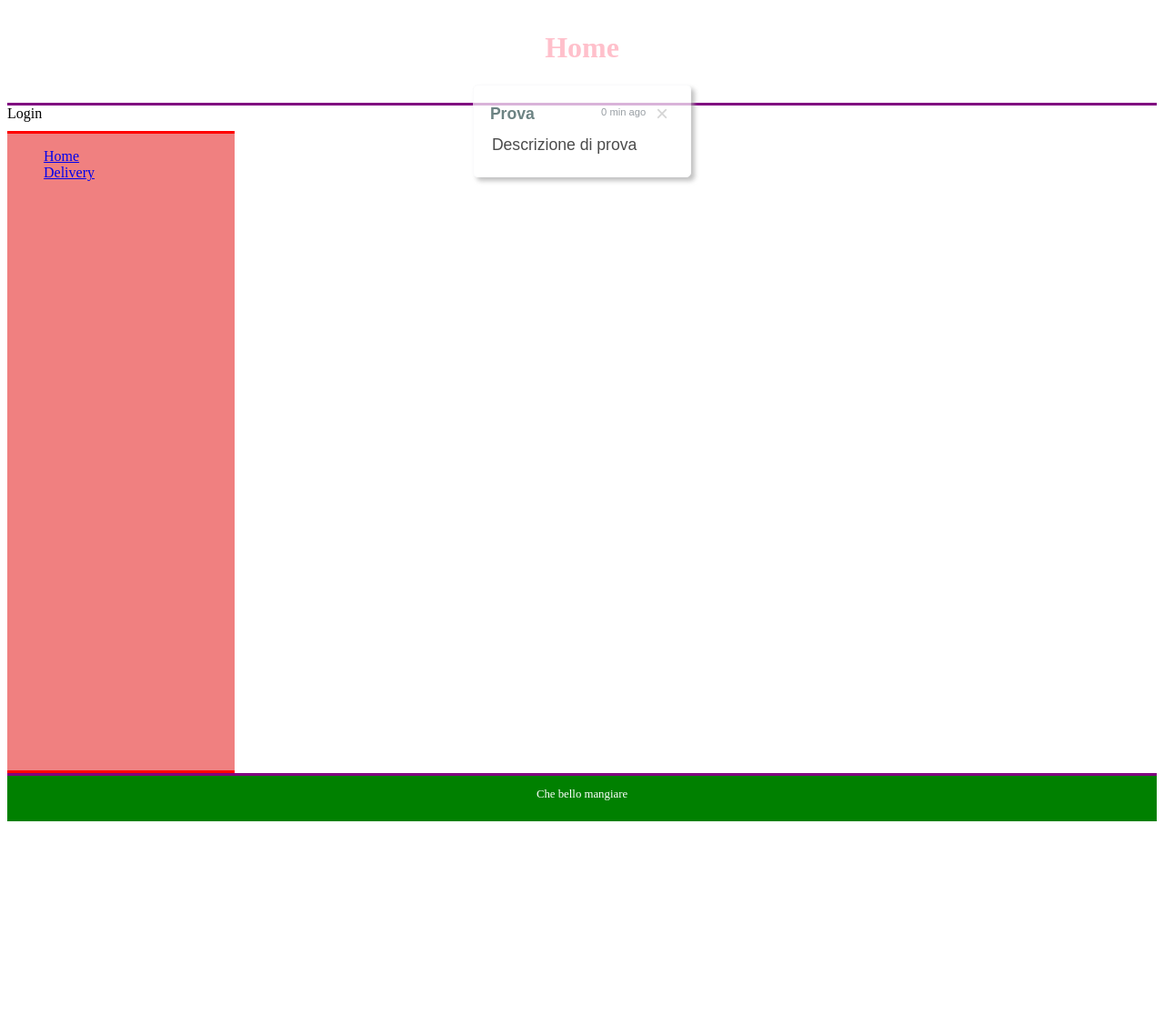
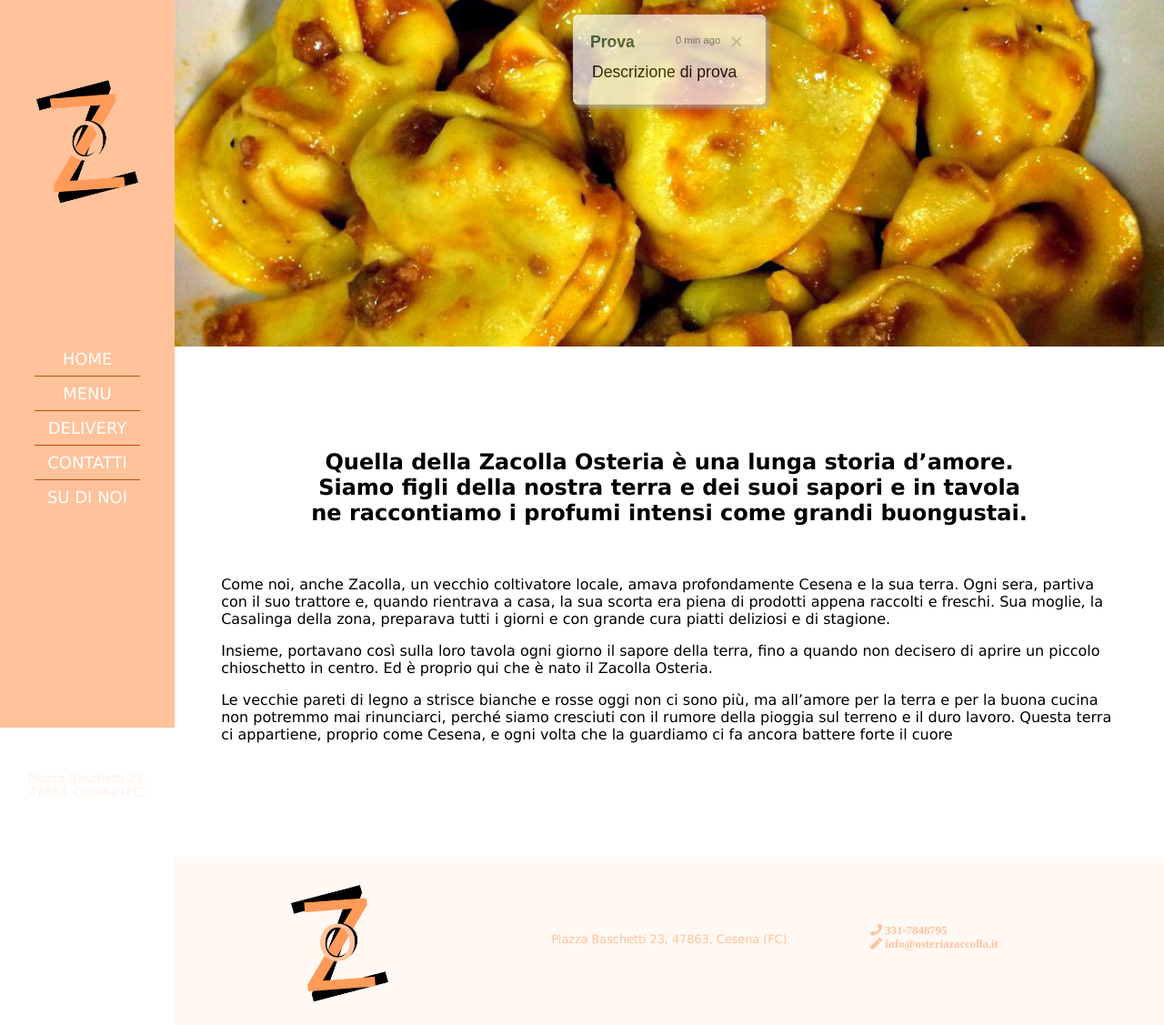
Before and after one commit to MatteP99/Progetto_Tecnologie_Web, a PHP site: page / in a window 1280 px wide. Shown: the whole page at 91% size. Before the commit the page ends 903 px from the top, so only its background shows below. Run offline with PHP 8.4, Linux system fonts and the light colour scheme; data that the repository does not hold is empty; some libraries are stand-ins or nearby versions.

Commit message:
Home almost done
- Added an image slideshow
- Design almost done

```diff
--- a/css/style.css
+++ b/css/style.css
@@ -2,14 +2,20 @@ ul {
     list-style-type: none;
 }
 
-header{
-    width: 100%;
-    height: 100px;
-    margin-top: 3px;
-    padding-top: 2px;
-    border-bottom: 3px purple solid;
-    color: pink;
-    text-align: center;
+a {
+    color: white;
+    text-decoration: none;
+}
+
+a:hover {
+    color: black;
+}
+
+.notifications {
+    margin-top: 1rem;
+    position: fixed;
+    width: 85%;
+    z-index: 999;
 }
 
 .toast-container {
@@ -17,8 +23,6 @@ header{
     font-family: sans-serif;
     margin-bottom: 0.8rem;
     display: none;
-    position: relative;
-    z-index: 999;
     font-size: 1.3rem;
 }
 
@@ -83,44 +87,128 @@ header{
     padding: 2px;
 }
 
-nav {
-    float:left;
-    width:250px;
-    height: 700px;
-    border-top-style: solid;
-    border-bottom-style: solid;
-    border-color: red;
-    margin-top: 10px;
-    margin-right: 20px;
-    text-align: left;
-    background-color: lightcoral;
+
+body > header {
+    text-align: center;
+    margin-left: 15%;
+}
+
+body > header > img {
+    width: 100%;
 }
 
 body {
-    display:flex;
-    min-height:100vh;
-    flex-direction:column;
+    margin: 0;
+    width: 100%;
+    height: 100%;
+    font-family: 'Lucida Sans', 'Lucida Sans Regular', 'Lucida Grande', 'Lucida Sans Unicode', Geneva, Verdana, sans-serif;
 }
-.main-content{flex:1;}
 
+nav {
+    font-size: large;
+    position: fixed;
+    float: left;
+    width: 15%;
+    height: 100%;
+    text-align: center;
+    background-color: #FFC29A;
+}
+
+nav ul {
+    padding-left: 0;
+}
+
+nav p {
+    color: #FFF0E6;
+    font-size: small;
+    margin: 0 10%;
+}
+
+.nav_links ul {
+    margin: 15rem 0;
+}
+
+.nav_links li {
+    padding: 0.5rem;
+    border-bottom: 1px solid #C54E00;
+    margin: 0 20%;
+}
+
+.nav_links li:last-child {
+    border-bottom: 0;
+}
+
+.nav_links > a {
+    display: block;
+    margin: 5.5rem 1rem;
+}
+
+.nav_links div {
+    margin: auto;
+    width: 7rem;
+    height: 3rem;
+}
+
+.nav_links img {
+    width: 100%;
+}
+
+.nav_contacts li {
+    display: inline-block;
+}
+
+.nav_contacts a {
+    font-size: 1.5rem;
+}
+
+main {
+    margin-left: 15%;
+    padding: 7% 4%;
+}
 
 footer {
-    background-color: green;
-    width: 100%;
-    height: 40px;
-    border-top: 3px purple solid;
-    color: white;
+    padding: 1% 0;
+    margin-left: 15%;
+    background-color: #FFF8F3;
+    width: 85%;
+    height: 10rem;
+    color: #FFC29A;
     font-size: 80%;
-    text-align: center;
-    padding-bottom: 10px;
+    display: flex;
 }
 
-body {
-    display:flex;min-height:100vh;flex-direction:column;
+footer a {
+    color: #FFC29A;
 }
 
-.main-content {
-    flex:1;
+footer a:hover {
+    color: #9B3D00;
+}
+
+footer > div {
+    width: 33.33%;
+}
+
+footer > div:first-child {
+    text-align: center;
+}
+
+footer > div:last-child {
+    padding-top: 3rem;
+}
+
+footer > div:last-child > ul {
+    padding-left: 33;
+}
+
+footer > div > img {
+    margin: 5% 0;
+    height:  80%;
+}
+
+#footer_address {
+    padding-top: 3.6rem;
+    text-align: center;
 }
 
 @media screen and (min-width:768px) {
--- a/js/script.js
+++ b/js/script.js
@@ -1,4 +1,7 @@
 $(document).ready(function () {
+    let i = 1;
+    let src = ["upload/slideshow/img1.jpg","upload/slideshow/img2.jpg","upload/slideshow/img3.jpg"];
+    let img = $("body > header > img:first");
     setCookie("cart", '{"cart_ids":{}}', 1);
     /* $.getJSON("dummy_page.php", function(data) {
         let formattedData = formatData(data);
@@ -6,6 +9,13 @@ $(document).ready(function () {
     }); */
     sendNotification("Prova", "Descrizione di prova");
     setInterval(update_time, 1000 * 60);
+    setInterval(() => {
+        img.fadeOut("slow", () => {
+            img.attr("src", src[i]);
+            img.fadeIn("slow");
+        });
+        i = i < 2 ? i + 1 : 0;
+    }, 8000);
     /*
         addItemToCart sarà la classe da dare ai bottoni che
         aggiungeranno gli articoli al carrello.
@@ -63,7 +73,7 @@ function setCookie(cname, cvalue, exdays) {
 }
 
 function sendNotification(title, description) {
-  $("body > header").append(`
+  $("body > header .notifications").append(`
   <div class="toast-container">
     <p>${Date.now()}</p>
     <div class="toast">
--- a/template/home.php
+++ b/template/home.php
@@ -1,31 +1,96 @@
+<!DOCTYPE html>
 <html lang="it">
     <head>
         <link href="css/style.css" rel="stylesheet" type="text/css"/>
+        <link rel="stylesheet" href=
+            "https://cdnjs.cloudflare.com/ajax/libs/font-awesome/5.9.0/css/all.css" />
         <script
             src="https://code.jquery.com/jquery-3.6.0.js"
             integrity="sha256-H+K7U5CnXl1h5ywQfKtSj8PCmoN9aaq30gDh27Xc0jk="
             crossorigin="anonymous"></script>
         <script src="js/script.js"></script>
-      <title>Sito</title>
+        <title>ZACCOLLA OSTERIA - Home</title>
         <meta charset="utf-8" />
         <meta name="viewport" content="width=device-width, initial-scale=1.0"/>
     </head>
-
     <body>
-    <header><h1>Home</h1></header>
-
-    <a>Login</a>
-
         <nav>
+            <div class="nav_links">
+                <a href="./template/home.php">
+                    <div>
+                        <img src="./upload/logo.png" alt="logo" />
+                    </div>
+                </a>
                 <ul>
-        <li><a href="template/home.php">Home</a></li>
-        <li><a href="template/delivery.php">Delivery</a></li>
+                    <li><a href="./template/home.php">HOME</a></li>
+                    <li><a href="./template/menu.php">MENU</a></li>
+                    <li><a href="./template/delivery.php">DELIVERY</a></li>
+                    <li><a href="./template/contacts.php">CONTATTI</a></li>
+                    <li><a href="./template/aboutus.php">SU DI NOI</a></li>
                 </ul>
+            </div>
+            <div class="nav_contacts">
+                <ul>
+                    <li><a class="fab fa-facebook"></a></li>
+                    <li><a class="fab fa-instagram"></a></li>
+                    <li><a class="fab fa-twitter"></a></li>
+                </ul>
+                <p>Piazza Baschetti 23, 47863, Cesena (FC)</p>
+            </div>
         </nav>
-
+        <header>
+            <section class="notifications"></section>
+            <img src="upload/slideshow/img1.jpg" alt=""/>
+        </header>
+        <main>
+            <article>
+                <div class="introductive_title_home">
+                    <header>
+                        <h2 style="text-align: center">
+                            Quella della Zacolla Osteria è una lunga storia d’amore.
+                            <br/>
+                            Siamo figli della nostra terra e dei suoi sapori e in tavola
+                            <br/>
+                            ne raccontiamo i profumi intensi come grandi buongustai.
+                        </h2>
+                    </header>
+                </div>
+                <div class="text_main_home">
                     <section>
-
-    <footer><p>Che bello mangiare</p></footer>
-
+                        <div class="img_main_left_home">
+                            <img src="" alt="" />
+                        </div>
+                        <div class="text_main_left_home">
+                            <p>
+                            Come noi, anche Zacolla, un vecchio coltivatore locale, amava profondamente Cesena e la sua terra. Ogni sera, partiva con il suo trattore e, quando rientrava a casa, la sua scorta era piena di prodotti appena raccolti e freschi. Sua moglie, la Casalinga della zona, preparava tutti i giorni e con grande cura piatti deliziosi e di stagione.
+                            </p>
+                            <p>
+                            Insieme, portavano così sulla loro tavola ogni giorno il sapore della terra, fino a quando non decisero di aprire un piccolo chioschetto in centro. Ed è proprio qui che è nato il Zacolla Osteria.
+                            </p>
+                            <p>
+                            Le vecchie pareti di legno a strisce bianche e rosse oggi non ci sono più, ma all’amore per la terra e per la buona cucina non potremmo mai rinunciarci, perché siamo cresciuti con il rumore della pioggia sul terreno e il duro lavoro. Questa terra ci appartiene, proprio come Cesena, e ogni volta che la guardiamo ci fa ancora battere forte il cuore
+                            </p>
+                        </div>
+                    </section>
+                </div>
+                <div class="img_main_down_home">
+                    <img src="" alt="" />
+                </div>
+            </article>
+        </main>
+        <footer>
+            <div>
+                <img src="./upload/logo.png" alt="logo" />
+            </div>
+            <div id="footer_address">
+                <p>Piazza Baschetti 23, 47863, Cesena (FC)</p>
+            </div>
+            <div>
+                <ul>
+                    <li><a class="fas fa-phone"> 331-7848795</a><li>
+                    <li><a class="fas fa-pen"> info@osteriazaccolla.it</a><li>
+                </ul>
+            </div>
+        </footer>
     </body>
 </html>
```
Also changed, not shown: upload/icons.png (added), upload/logo.png (added), upload/slideshow/img1.jpg (added), upload/slideshow/img2.jpg (added), upload/slideshow/img3.jpg (added). Lines whose indentation alone changed are shown as unchanged.
